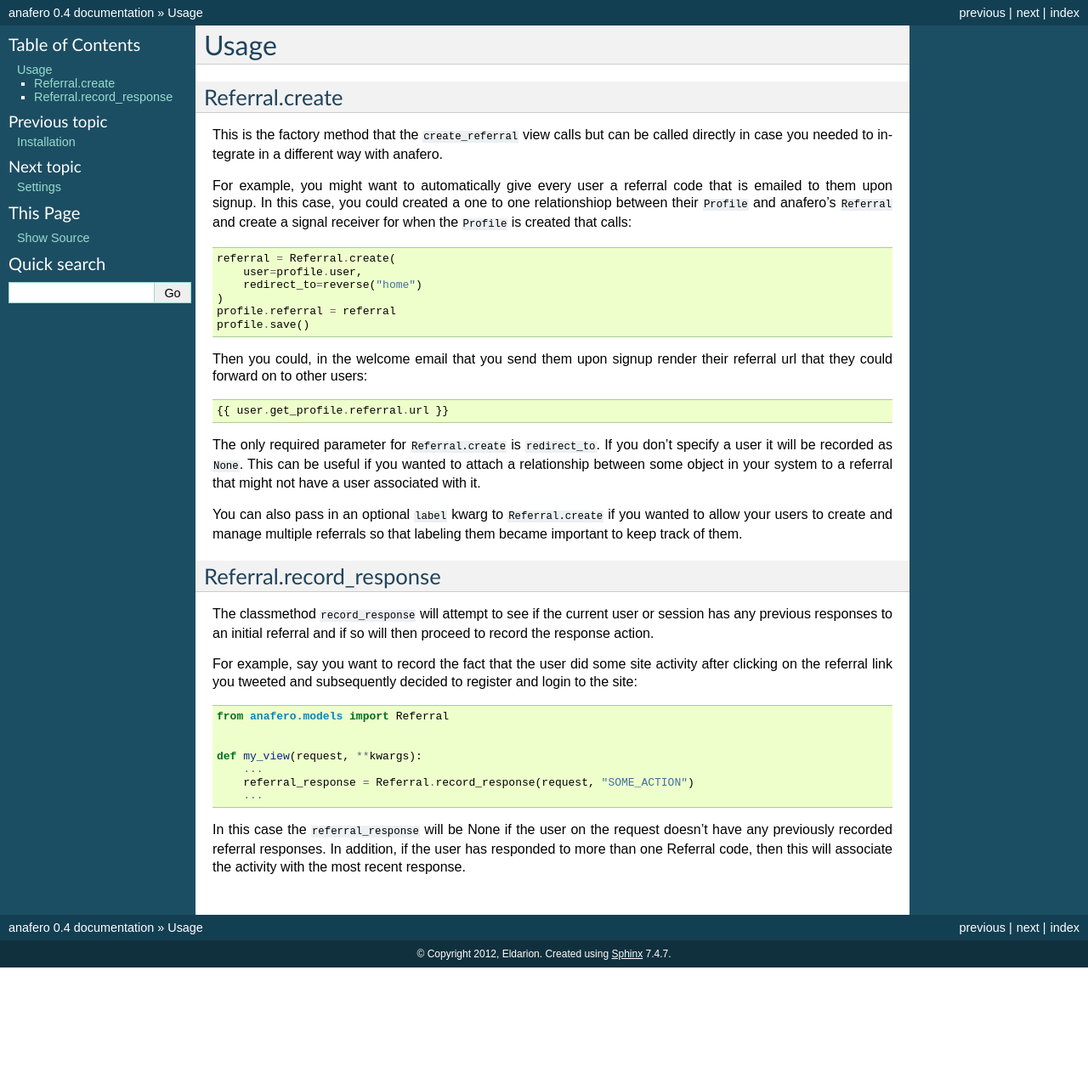
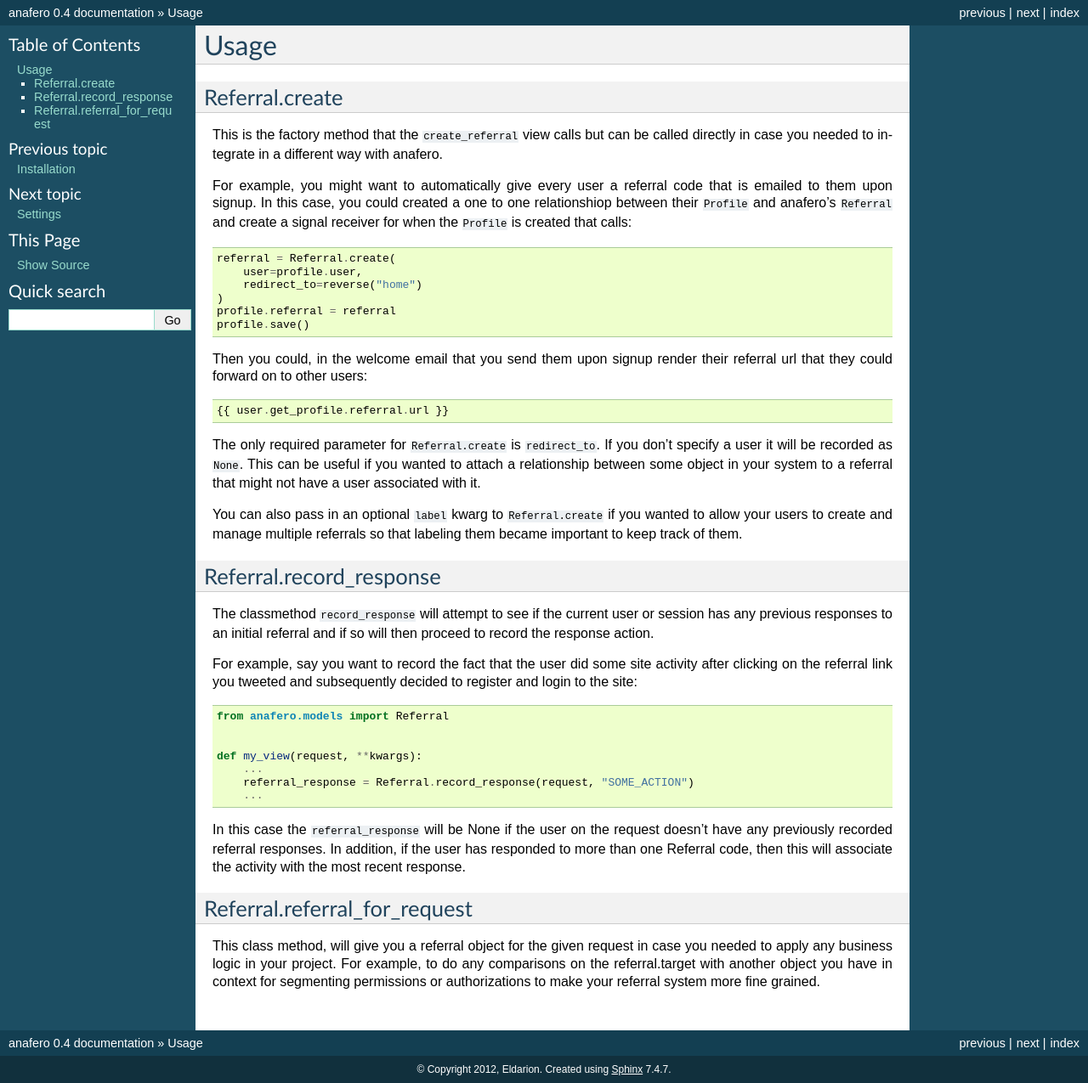
Before and after one commit to pinax/pinax-referrals, a Sphinx documentation site: the page built from docs/usage.rst, in a window 1280 px wide. Shown: the whole page at 85% size. Built offline with Sphinx 7.4.7, drawn with Linux system fonts in a browser that asks for light colours; before the commit the page ends 1139 px from its top, so only the background shows below that.

Commit message:
Add a new class method for getting a referral object

```diff
--- a/docs/usage.rst
+++ b/docs/usage.rst
@@ -64,3 +64,15 @@ In this case the ``referral_response`` will be None if the user on the request
 doesn't have any previously recorded referral responses. In addition, if the user
 has responded to more than one Referral code, then this will associate the
 activity with the most recent response.
+
+
+.. _Referral.referral_for_request:
+
+Referral.referral_for_request
+-----------------------------
+
+This class method, will give you a referral object for the given request in
+case you needed to apply any business logic in your project. For example, to
+do any comparisons on the referral.target with another object you have in
+context for segmenting permissions or authorizations to make your referral
+system more fine grained.
```
Also changed, not shown: 1 other file.
